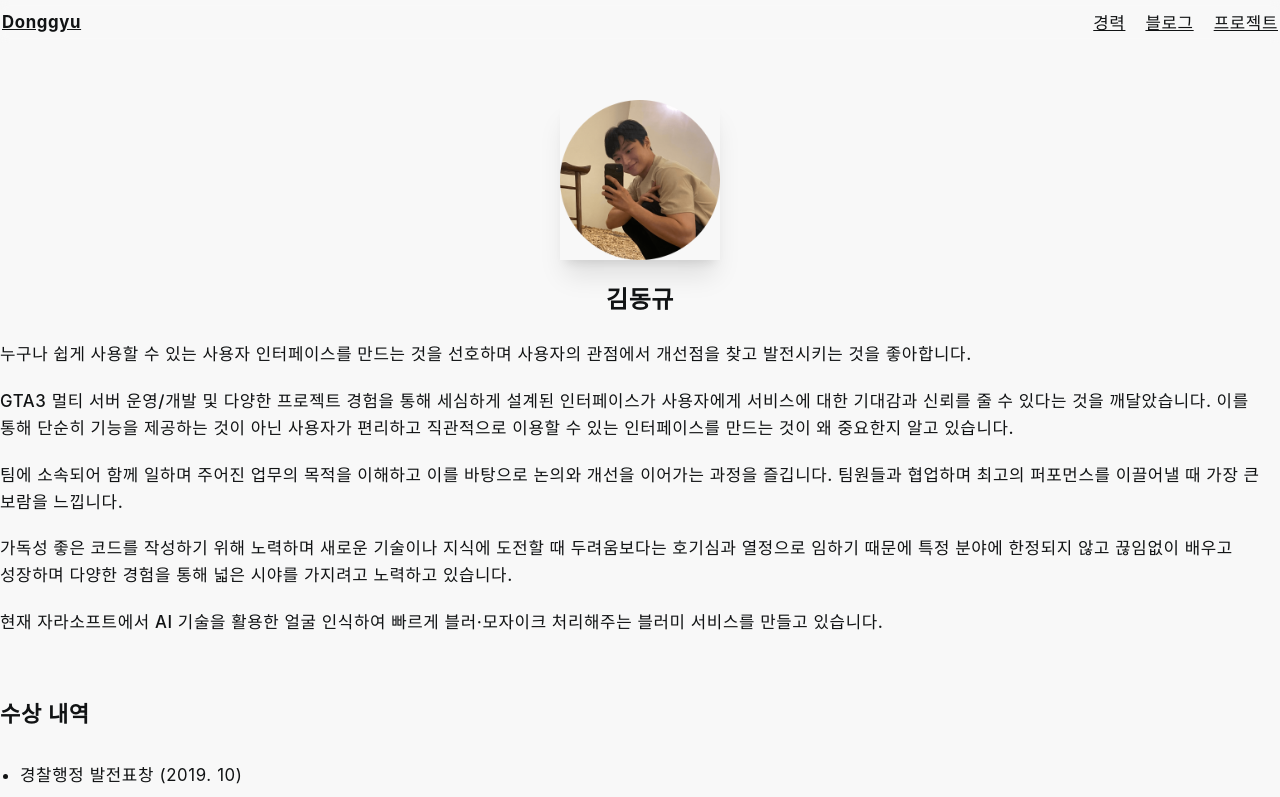
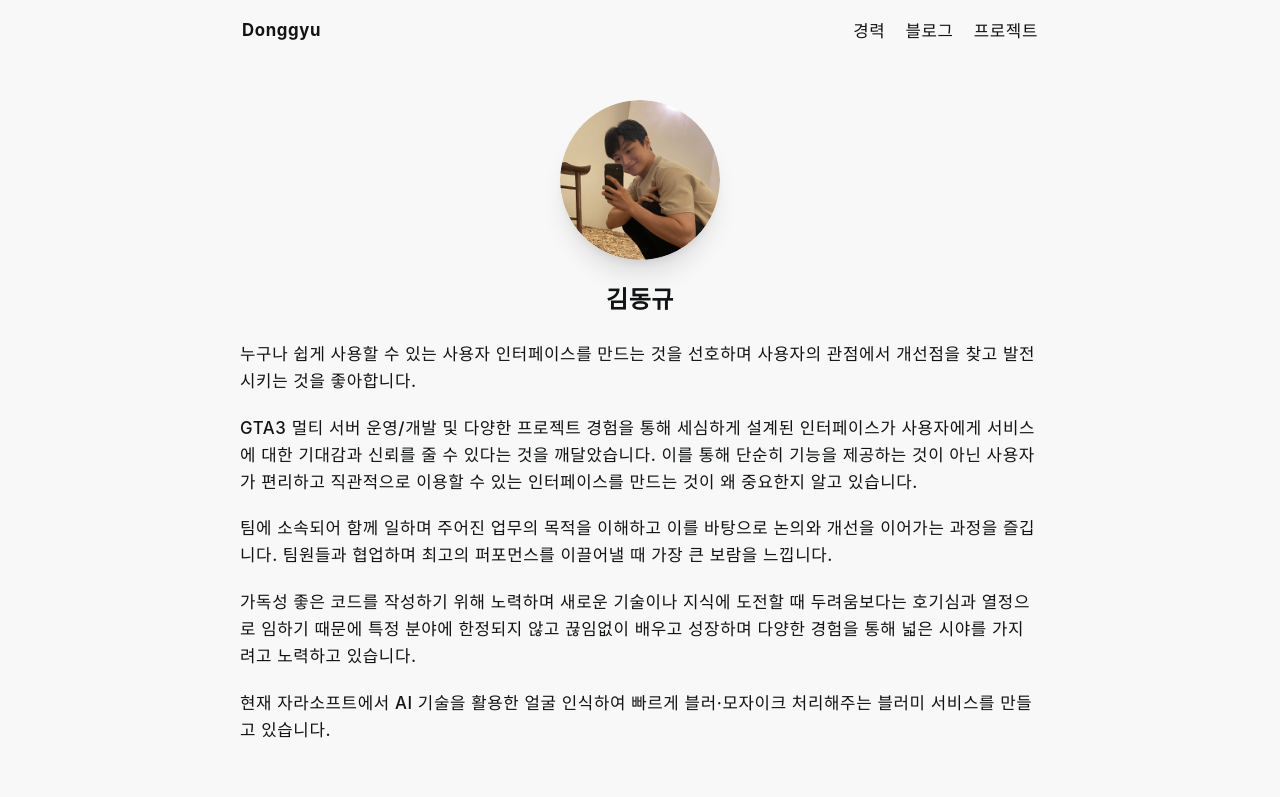
Before and after one commit to dango0812/dango0812.github.io, a React (Vite) app: page / in a window 1280 px wide. Shown: the top 797 px of the page. Built offline with nearby package versions, Linux system fonts and the light colour scheme; a web font is replaced by a local one.

Commit message:
feat: GlobalStyles component

```diff
--- a/src/components/common/GlobalStyles.tsx
+++ b/src/components/common/GlobalStyles.tsx
@@ -8,6 +8,7 @@ export default function GlobalStyles() {
                 @font-face {
                     font-family: 'IBMPlexSansKR-Regular';
                     src: url('https://fastly.jsdelivr.net/gh/projectnoonnu/noonfonts_20-07@1.0/IBMPlexSansKR-Regular.woff') format('woff');
+                    font-display: auto;
                     font-weight: normal;
                     font-style: normal;
                 }
@@ -22,18 +23,26 @@ export default function GlobalStyles() {
                     vertical-align: baseline;
                 }
                 body {
-                    line-height: var(--font-line-height-default);
                     font-family: "IBMPlexSansKR-Regular", -apple-system, BlinkMacSystemFont, system-ui, Roboto, "Helvetica Neue", "Segoe UI", "Apple SD Gothic Neo", "Noto Sans KR", "Malgun Gothic", "Apple Color Emoji", "Segoe UI Emoji", "Segoe UI Symbol", sans-serif;
                     -moz-osx-font-smoothing: grayscale;
                     -webkit-font-smoothing: antialiased;
-                    word-break: keep-all;
                     word-wrap: break-word;
-                    color: #111314;
-                    background-color: #F8F8F8;
+                    color: var(--black);
+                    background-color: var(--white);
                     letter-spacing: 0.04em;
                 }
-                div, article {
+                html, body, #root {
+                    display: flex;
+                    flex-direction: column;
                     width: 100%;
+                    height: 100%;
+                }
+                div {
+                    width: 100%;
+                }
+                a {
+                    color: inherit;
+                    text-decoration: none;
                 }
                 h1 {
                     font-size: var(--font-size-h1);
@@ -49,28 +58,67 @@ export default function GlobalStyles() {
                     font-size: var(--font-size-h3);
                     font-weight: var(--font-weight-medium);
                 }
+                h4 {
+                    font-size: var(--font-size-h4);
+                    font-weight: var(--font-weight-medium);
+                }
+                h5 {
+                    font-size: var(--font-size-h5);
+                    font-weight: var(--font-weight-medium);
+                }
+                h6 {
+                    font-size: var(--font-size-h6);
+                    font-weight: var(--font-weight-medium);
+                }
                 p {
                     font-size: var(--font-size-p);
                     font-weight: var(--font-weight-medium);
-                    line-height: 160%;
+                    line-height: 1.6;
                     padding: 10px 0px;
                 }
-                a {
-                    color: inherit;
-                }
+
                 :root {
                     --font-size-h1: 24px;
                     --font-size-h2: 22px;
                     --font-size-h3: 20px;
                     --font-size-h4: 18px;
+                    --font-size-h5: 17px;
+                    --font-size-h6: 16px;
                     --font-size-p: 16.8px;
+                    --font-size-large: 15.8px;
+                    --font-size-medium: 14.8px;
+                    --font-size-small: 14px;
 
                     --font-weight-normal: 400;
                     --font-weight-medium: 500;
                     --font-weight-semibold: 600;
                     --font-weight-bold: 700;
 
+                    --border-radius-none: 0px;
+                    --border-radius-xs: 2px;
+                    --border-radius-sm: 4px;
+                    --border-radius-md: 8px;
+                    --border-radius-lg: 16px;
+                    --border-radius-xl: 24px;
+                    --border-radius-full: 9999px;
+
+                    --header-size: 60px;
+                    --container-size: 800px;
+
                     --z-index-header: 1100;
+
+                    --nav-background-color: rgba(248, 248, 248, .75);
+                    --footer-border: var(--white200);
+
+                    --white: #F8F8F8;
+                    --white100: #F2F1F1;
+                    --white200: #F3F4F6;
+                    --white300: #E4E4E7;
+                    --white400: #E5E7EB;
+                    --black: #111314;
+                    --grey: #4B5563;
+                    --grey100: #475569;
+                    --pink: #ff7171;
                 }
             `}
         />
```
